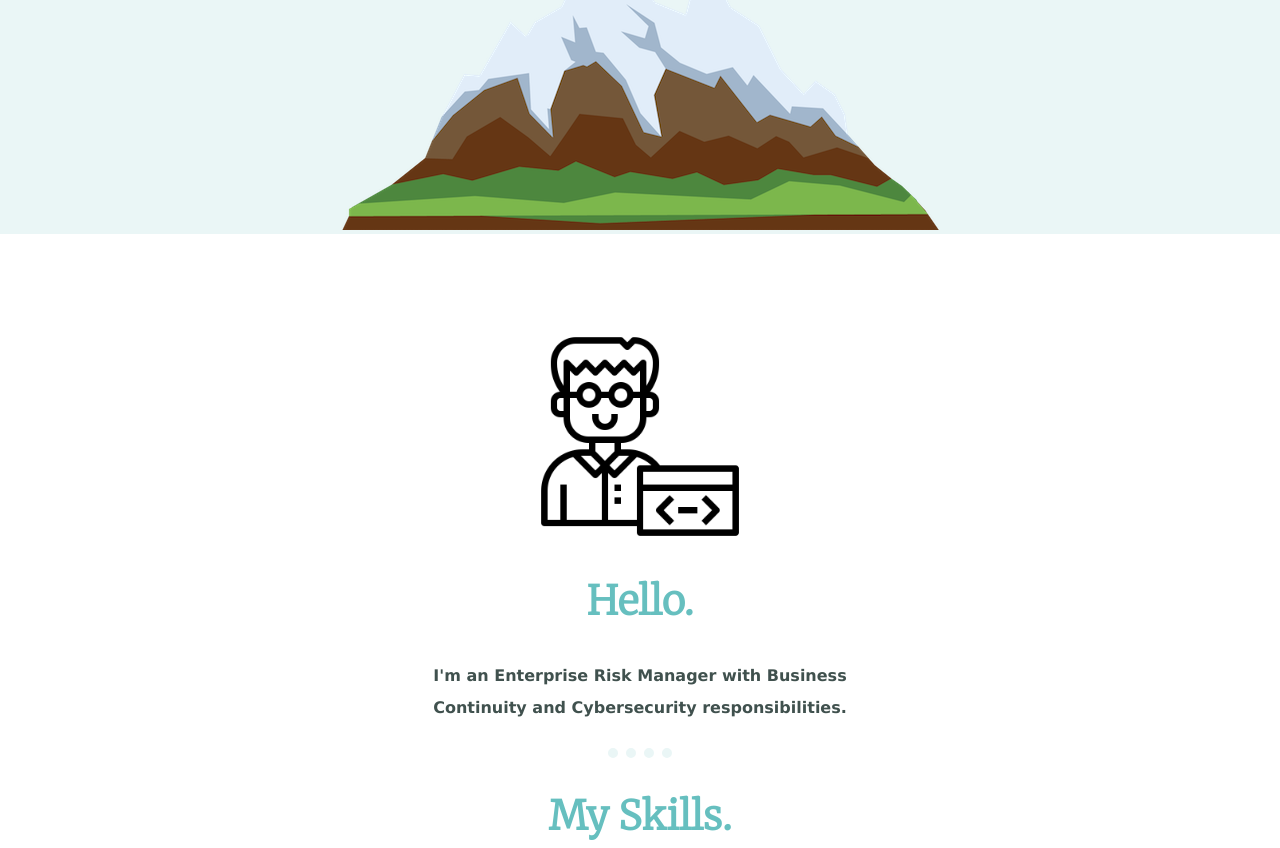
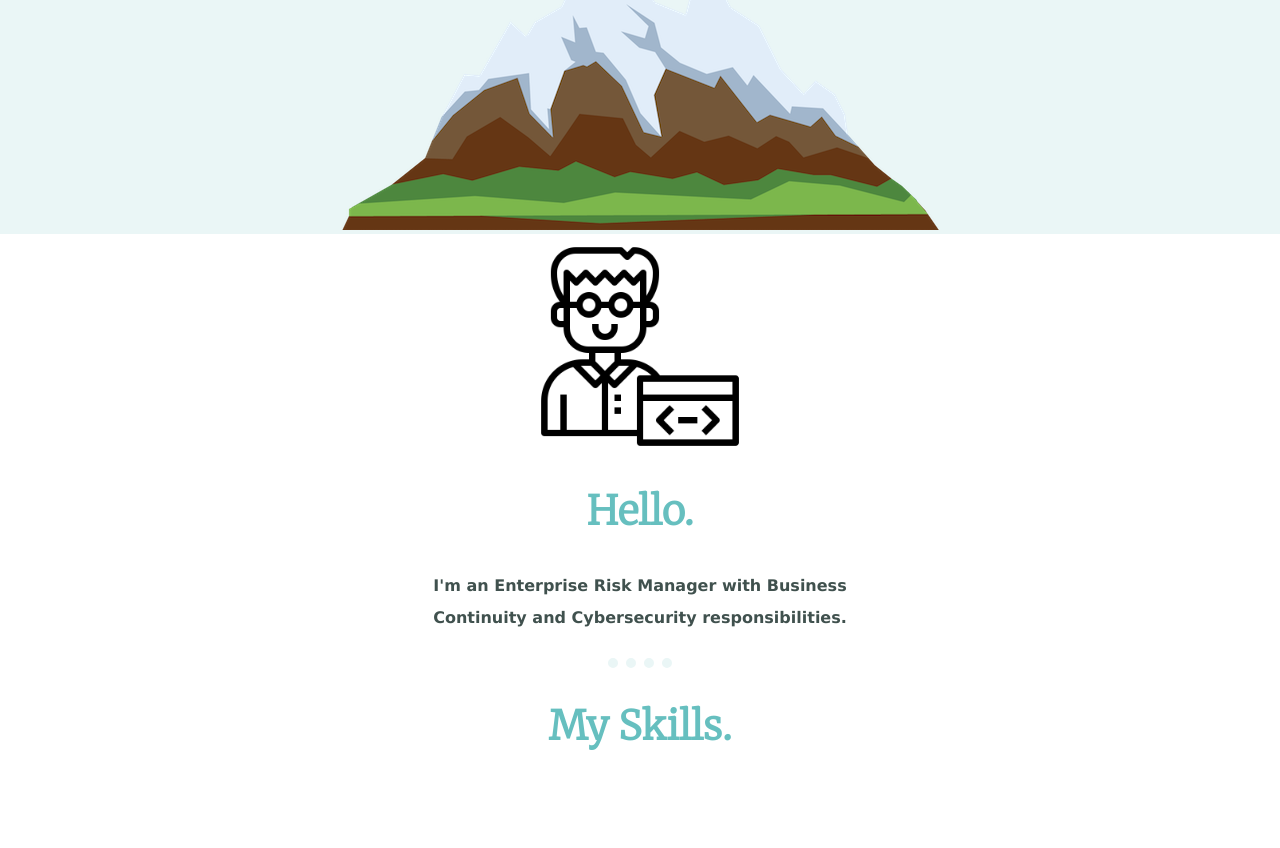
Before and after one commit to mekailash/profile, a plain HTML site: page index.html in a window 1280 px wide. Shown: the part 525-1373 px from the top of the page. Drawn offline with Linux system fonts and the light colour scheme.

Commit message:
Update styles.css

```diff
--- a/styles.css
+++ b/styles.css
@@ -71,7 +71,7 @@ h3 {
 
 .middle-container {
   background-color: white;
-  margin: 100px 0 0 0;
+  margin: 10px 0 0 0;
 }
 
 .hello {
```
